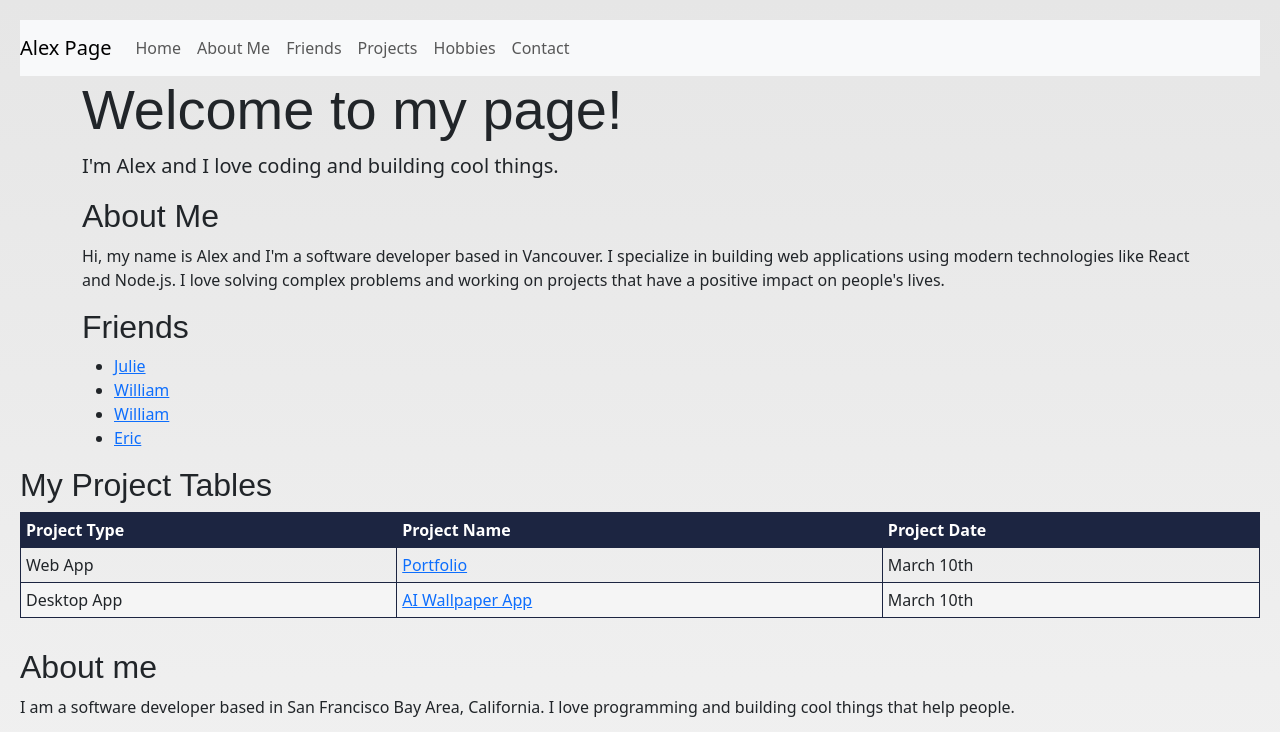
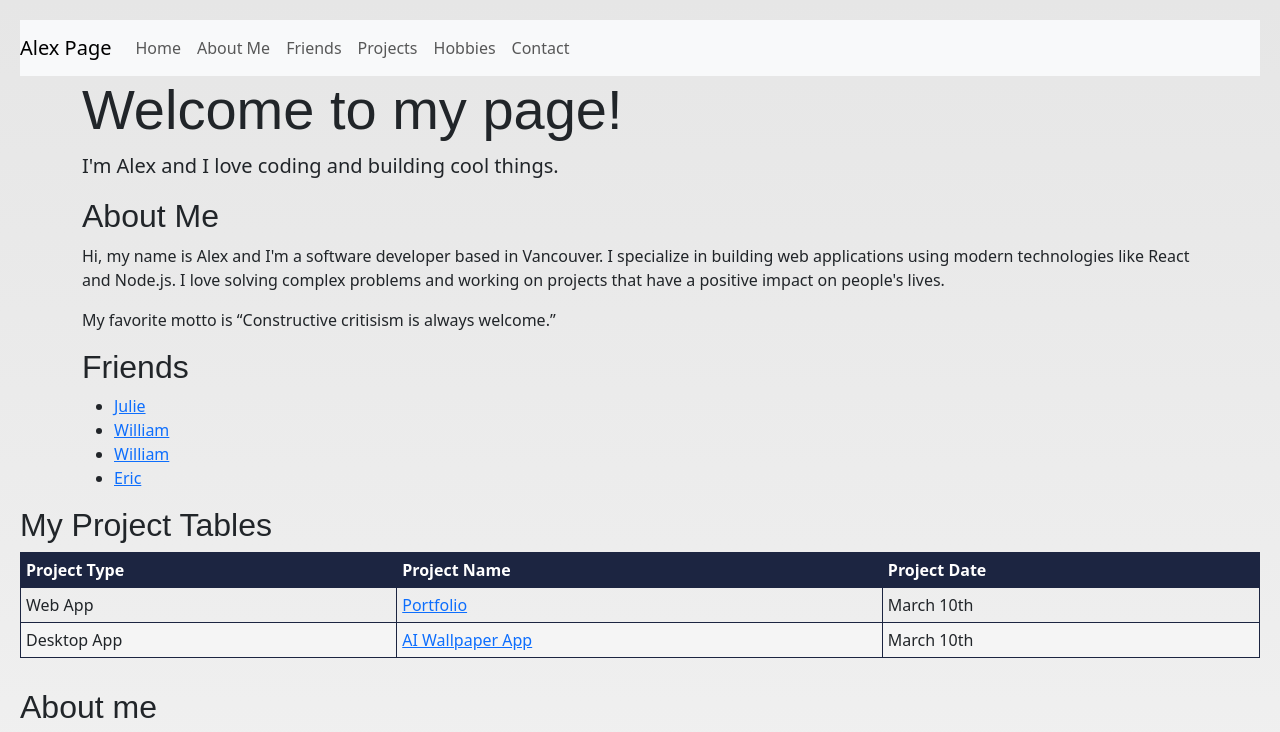
Before and after one commit to alexcheung0306/alexcheung0306.github.io, a plain HTML site: page index.html in a window 1280 px wide. Shown: the top 732 px of the page. Drawn offline with nearby package versions, Linux system fonts and the light colour scheme.

Commit message:
added an motto

```diff
--- a/index.html
+++ b/index.html
@@ -54,6 +54,8 @@
         <p>Hi, my name is Alex and I'm a software developer based in Vancouver. I specialize in building web
             applications using modern technologies like React and Node.js. I love solving complex problems and working
             on projects that have a positive impact on people's lives.</p>
+
+            <p> My favorite motto is <q>Constructive critisism is always welcome.</q></p>
     </div>
 
     <div id="friends" class="container">
```
